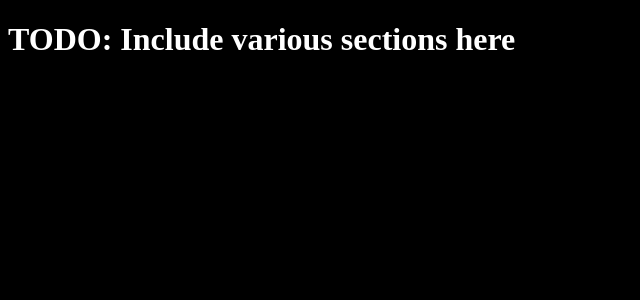
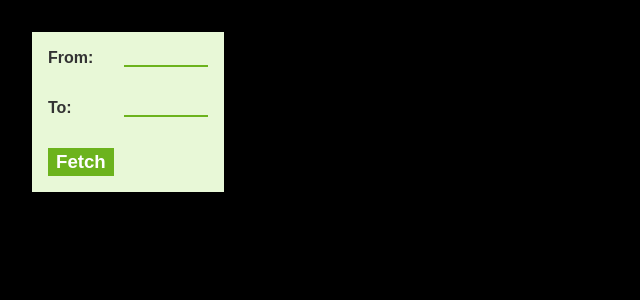
Before and after one commit to Alien1993/bank-reader, a Django app: page / in a window 1280 px wide. Shown: the top 300 px of the page, without its empty margins (0-640 px from the left). Run offline with Django 3.2, Linux system fonts and the light colour scheme; style sheets or scripts are compiled from the project's sources; parts of the project's set-up code (start-up, migrations or seed data) failed here and were passed over; some libraries are stand-ins or nearby versions.

Commit message:
fetch form rough draft

```diff
--- a/django-bank-reader/frontend/package.json
+++ b/django-bank-reader/frontend/package.json
@@ -22,7 +22,9 @@
     ]
   },
   "dependencies": {
-    "babel-polyfill": "6.26.0"
+    "babel-polyfill": "6.26.0",
+    "moment": "2.20.1",
+    "pikaday": "1.7.0"
   },
   "devDependencies": {
     "babel-core": "6.26.0",
--- /dev/null
+++ b/django-bank-reader/frontend/src/css/_body.scss
@@ -0,0 +1,5 @@
+body {
+    background-color: black;
+    color: $text-color;
+    font-family: $global-font;
+}
--- /dev/null
+++ b/django-bank-reader/frontend/src/css/_date-form.scss
@@ -0,0 +1,105 @@
+#fetch-form {
+    top: 2em;
+    left: 2em;
+    width: 10em;
+    height: 8em;
+    padding: 1em;
+    position: fixed;
+    background-color: $light-green;
+    display: flex;
+    flex-direction: column;
+    justify-content: space-between;
+
+}
+
+.form-div {
+    display: flex;
+    align-items: flex-start;
+    justify-content: space-between;
+
+    .date-input {
+        width: 6em;
+        text-align: center;
+        background: transparent;
+        border-width: 0 0 2px 0;
+        border-style: solid;
+        border-color: $green;
+    }
+
+    h4 {
+        align-self: center;
+        margin: 0;
+    }
+}
+
+#fetch-button {
+    color: white;
+    font-size: 14pt;
+    font-weight: bold;
+    border: 2px solid;
+    border-color: $green;
+    background: $green;
+
+    &:focus,
+    &:hover {
+        color: $green;
+        background: transparent;
+        border: 2px solid;
+        border-color: $green;
+    }
+
+    &:active {
+        color: $light-green;
+        background: $green;
+        border: 2px solid;
+        border-color: $light-green;
+    }
+}
+
+.pika-table abbr {
+    cursor: default;
+}
+
+.pika-button {
+    border: 2px solid;
+    border-color: transparent;
+    text-align: center;
+    height: 50%;
+
+    .is-startrange & {
+        color: $text-color;
+        border: 2px solid;
+        border-color: $green;
+        border-radius: 0;
+        background-color: $light-green;
+        font-weight: bold;
+    }
+
+    .is-endrange & {
+        color: $text-color;
+        border: 2px solid;
+        border-color: $green;
+        border-radius: 0;
+        background-color: $light-green;
+        font-weight: bold;
+    }
+
+    .is-today & {
+        color: $green;
+        font-weight: bold;
+    }
+
+    .is-inrange & {
+        border: 2px solid;
+        border-color: transparent;
+        background-color: $light-green;
+    }
+
+    &:hover {
+        color: $text-color;
+        border: 2px solid;
+        border-color: $green;
+        border-radius: 0;
+        background-color: $light-green;
+    }
+}
--- /dev/null
+++ b/django-bank-reader/frontend/src/css/_variables.scss
@@ -0,0 +1,4 @@
+$global-font: Arial, sans-serif;
+$green: #6CB31D;
+$light-green: lighten($green, 50);
+$text-color: #333;
--- a/django-bank-reader/frontend/src/css/main.scss
+++ b/django-bank-reader/frontend/src/css/main.scss
@@ -1,7 +1,3 @@
-body {
-    background-color: black
-}
-
-h1 {
-    color: white
-}
+@import '_variables.scss';
+@import '_body.scss';
+@import '_date-form.scss';
--- a/django-bank-reader/frontend/src/js/index.js
+++ b/django-bank-reader/frontend/src/js/index.js
@@ -1,3 +1,5 @@
 require('babel-polyfill');
+require('../../node_modules/pikaday/scss/pikaday.scss');
 require('../css/main.scss');
 require('./client.js');
+require('./datepicker.js');
--- a/django-bank-reader/frontend/templates/index.html
+++ b/django-bank-reader/frontend/templates/index.html
@@ -2,6 +2,21 @@
 
 {% block content %}
 
-<h1>TODO: Include various sections here</h1>
+<div id="fetch-form">
+  <div class="form-div">
+    <h4>From:</h4>
+    <input type="text" id="date-from-input" class="date-input">
+  </div>
+
+  <div class="form-div">
+    <h4>To:</h4>
+    <input type="text" id="date-to-input" class="date-input">
+  </div>
+
+  <div class="form-div">
+    <button id="fetch-button">Fetch</button>
+  </div>
+</div>
+
 
 {% endblock content %}
```
Also changed, not shown: django-bank-reader/frontend/src/js/datepicker.js (added, +80 -0 lines), 2 other files.
